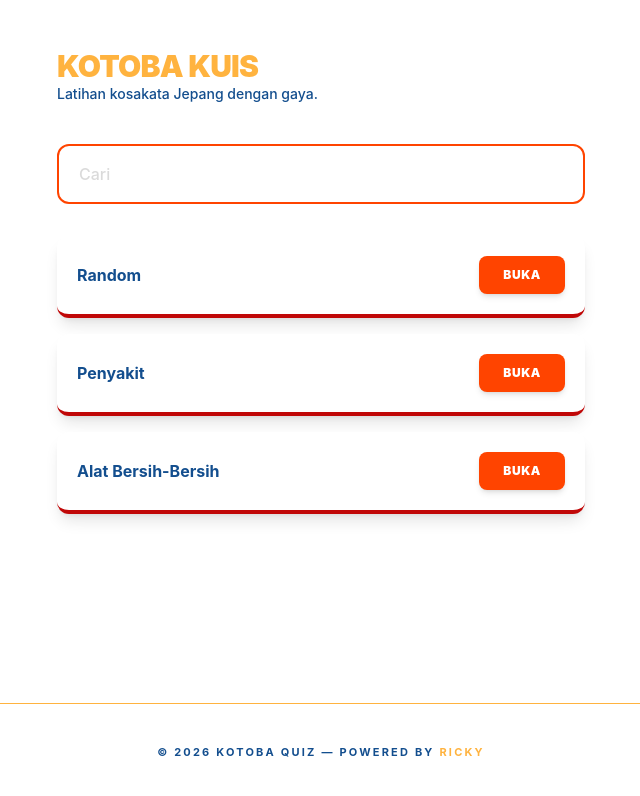
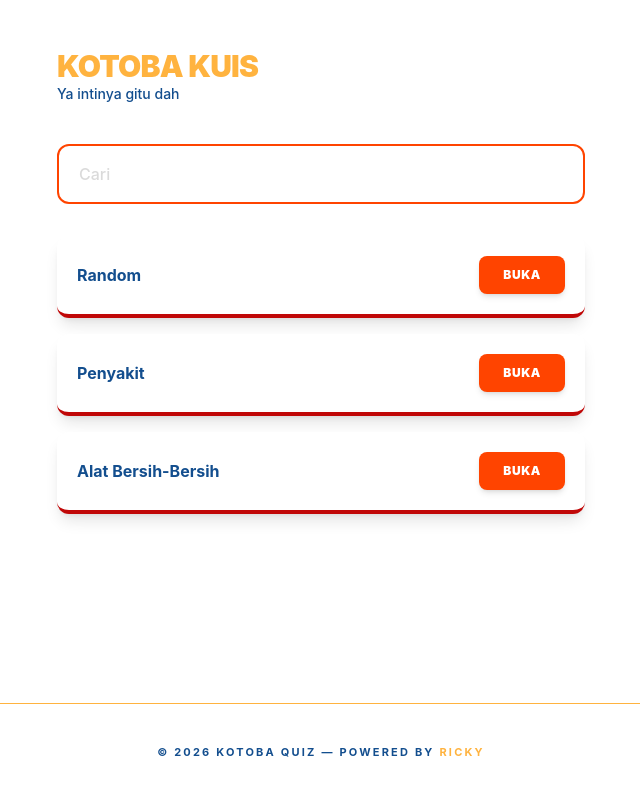
Before and after one commit to Ikiicuy/Kotoba, a plain HTML site: page index.html in a window 1280 px wide. Shown: the whole page, without its empty margins (319-959 px from the left). Drawn offline with nearby package versions, Linux system fonts and the light colour scheme.

Commit message:
Update index.html

```diff
--- a/index.html
+++ b/index.html
@@ -57,7 +57,7 @@
     <!-- Header -->
     <header class="mb-10 text-center sm:text-left">
       <h1 class="text-3xl font-black tracking-tight text-[#FFB33F] uppercase">KOTOBA KUIS</h1>
-      <p class="text-[#134E8E] text-sm font-medium">Latihan kosakata Jepang dengan gaya.</p>
+      <p class="text-[#134E8E] text-sm font-medium">Ya intinya gitu dah</p>
     </header>
 
     <!-- Search Box -->
```
